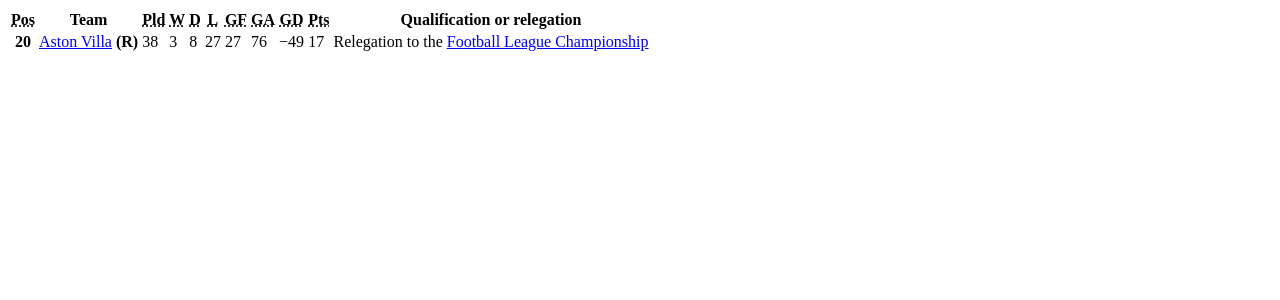
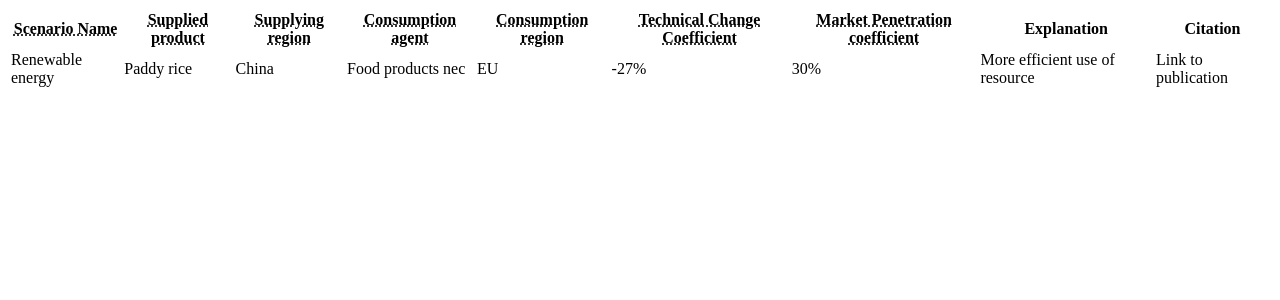
Before and after one commit to FDonati/hyb, a Django app: template templates/partials/_scenarioTable.html in a window 1280 px wide. Shown: the top 300 px of the page. Run offline with Django 3.2, Linux system fonts and the light colour scheme; the template is opened without the code that fills it, so the values that code supplies are empty.

Commit message:
Added first toggle pages and began table formatting

```diff
--- a/templates/partials/_scenarioTable.html
+++ b/templates/partials/_scenarioTable.html
@@ -1,35 +1,28 @@
 <table class="table">
     <thead>
         <tr>
-            <th><abbr title="Position">Pos</abbr></th>
-            <th>Team</th>
-            <th><abbr title="Played">Pld</abbr></th>
-            <th><abbr title="Won">W</abbr></th>
-            <th><abbr title="Drawn">D</abbr></th>
-            <th><abbr title="Lost">L</abbr></th>
-            <th><abbr title="Goals for">GF</abbr></th>
-            <th><abbr title="Goals against">GA</abbr></th>
-            <th><abbr title="Goal difference">GD</abbr></th>
-            <th><abbr title="Points">Pts</abbr></th>
-            <th>Qualification or relegation</th>
+            <th><abbr title="ScenarioName">Scenario Name</abbr></th>
+            <th><abbr title="Position">Supplied product</abbr></th>
+            <th><abbr title="Played">Supplying region</abbr></th>
+            <th><abbr title="Won">Consumption agent</abbr></th>
+            <th><abbr title="Drawn">Consumption region</abbr></th>
+            <th><abbr title="Lost">Technical Change Coefficient</abbr></th>
+            <th><abbr title="Goals for"> Market Penetration coefficient</abbr></th>
+            <th>Explanation</th>
+            <th>Citation</th>
         </tr>
     </thead>
 
     <tr>
-        <th>20</th>
-        <td><a href="https://en.wikipedia.org/wiki/Aston_Villa_F.C." title="Aston Villa F.C.">Aston Villa</a>
-            <strong>(R)</strong>
-        </td>
-        <td>38</td>
-        <td>3</td>
-        <td>8</td>
-        <td>27</td>
-        <td>27</td>
-        <td>76</td>
-        <td>−49</td>
-        <td>17</td>
-        <td>Relegation to the <a href="https://en.wikipedia.org/wiki/2016%E2%80%9317_Football_League_Championship"
-                title="2016–17 Football League Championship">Football League Championship</a></td>
+        <td>Renewable energy</td>
+        <td>Paddy rice</td>
+        <td>China</td>
+        <td>Food products nec</td>
+        <td>EU</td>
+        <td>-27%</td>
+        <td>30%</td>
+        <td>More efficient use of resource</td>
+        <td>Link to publication</td>
     </tr>
     </tbody>
 </table>
```
Also changed, not shown: static/js/app.js (+14 -2 lines), templates/dashboard.html (+23 -11 lines), templates/partials/_charts.html (+51 -105 lines), templates/partials/_scenarioMenu.html (added, +43 -0 lines).
